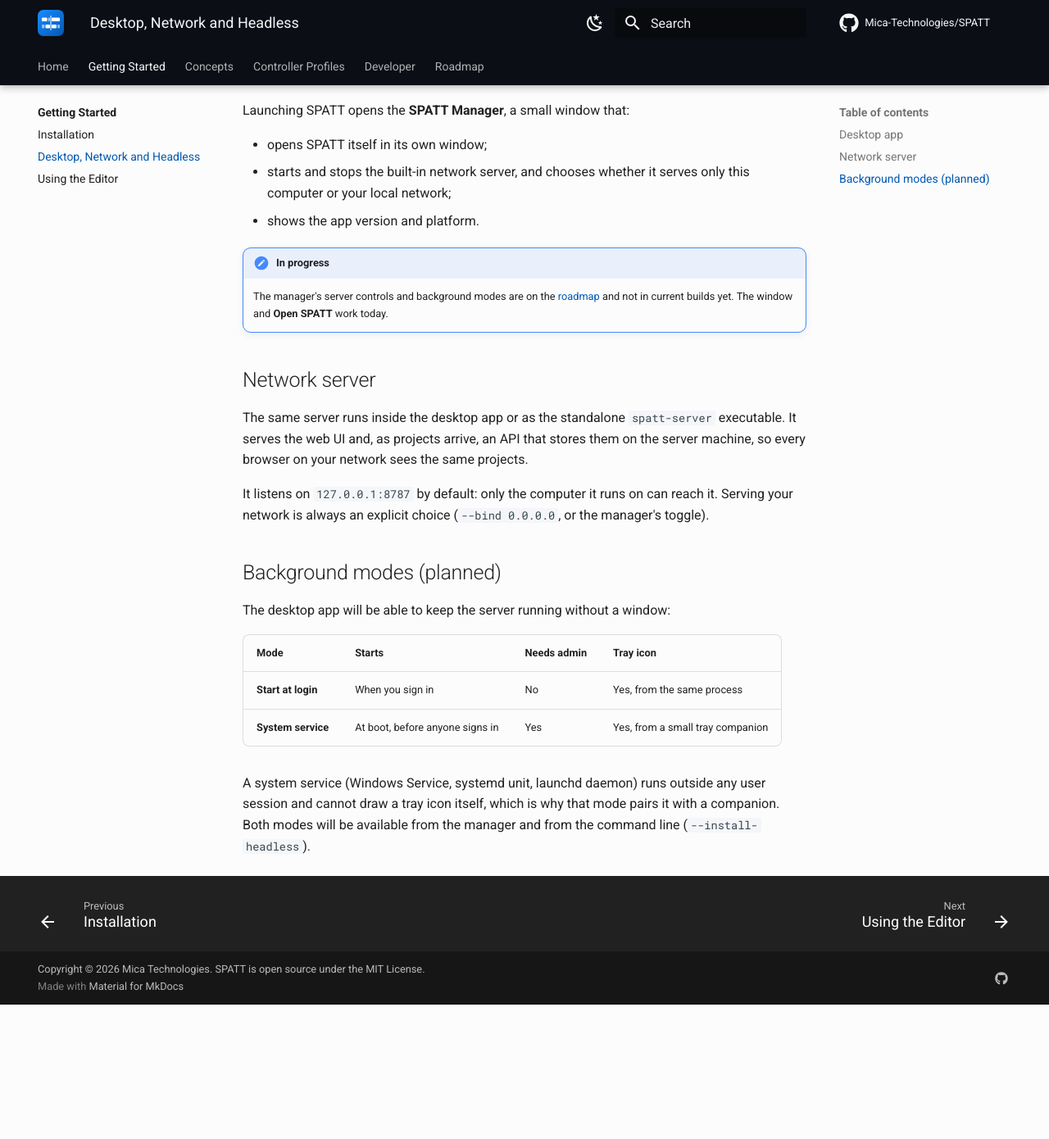
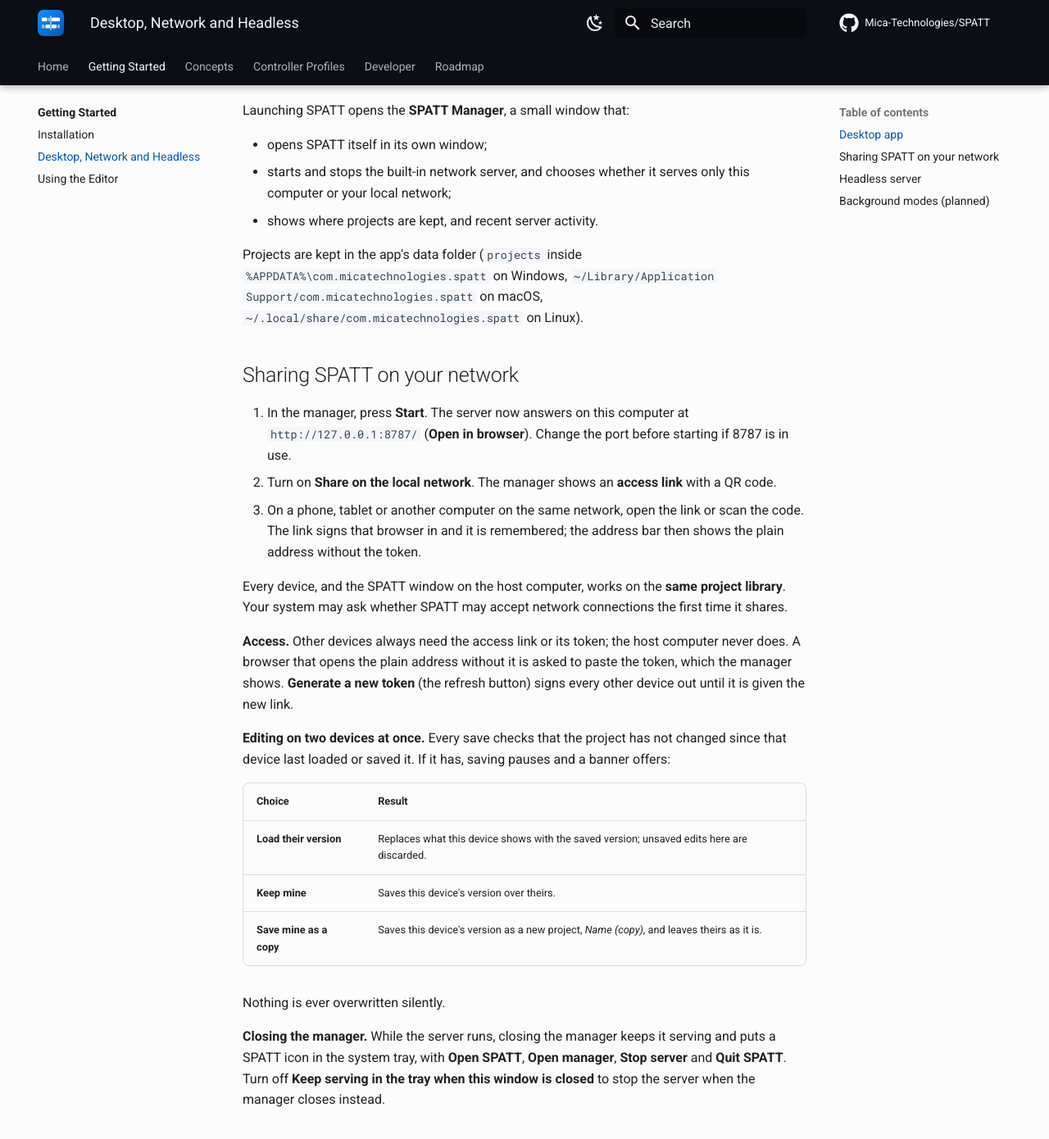
Before and after one commit to Mica-Technologies/SPATT, an MkDocs documentation site: the page built from docs/getting-started/hosts.md, in a window 1280 px wide and 1400 px high, scrolled down 493 px. Shown: the top 1390 px of the window at 82% size. Built offline with MkDocs 1.6.1 and Material for MkDocs 9.7.7, drawn with Linux system fonts in a browser that asks for light colours; comment, search, counter and statistics services are not loaded; before the commit the page ends 1719 px from its top, so only the background shows below that; some of the changed text lies outside the part shown.

Commit message:
Document network sharing, the headless server and the server API
Co-Authored-By: Claude Opus 5 (1M context) <noreply@anthropic.com>

````diff
--- a/docs/getting-started/hosts.md
+++ b/docs/getting-started/hosts.md
@@ -19,20 +19,84 @@ Launching SPATT opens the **SPATT Manager**, a small window that:
 - opens SPATT itself in its own window;
 - starts and stops the built-in network server, and chooses whether it serves only this computer
   or your local network;
-- shows the app version and platform.
+- shows where projects are kept, and recent server activity.
 
-!!! note "In progress"
-    The manager's server controls and background modes are on the [roadmap](../roadmap.md) and
-    not in current builds yet. The window and **Open SPATT** work today.
+Projects are kept in the app's data folder (`projects` inside `%APPDATA%\com.micatechnologies.spatt`
+on Windows, `~/Library/Application Support/com.micatechnologies.spatt` on macOS,
+`~/.local/share/com.micatechnologies.spatt` on Linux).
 
-## Network server
+## Sharing SPATT on your network
 
-The same server runs inside the desktop app or as the standalone `spatt-server` executable. It
-serves the web UI and, as projects arrive, an API that stores them on the server machine, so
-every browser on your network sees the same projects.
+1. In the manager, press **Start**. The server now answers on this computer at
+   `http://127.0.0.1:8787/` (**Open in browser**). Change the port before starting if 8787 is in
+   use.
+2. Turn on **Share on the local network**. The manager shows an **access link** with a QR code.
+3. On a phone, tablet or another computer on the same network, open the link or scan the code.
+   The link signs that browser in and it is remembered; the address bar then shows the plain
+   address without the token.
 
-It listens on `127.0.0.1:8787` by default: only the computer it runs on can reach it. Serving
-your network is always an explicit choice (`--bind 0.0.0.0`, or the manager's toggle).
+Every device, and the SPATT window on the host computer, works on the **same project library**.
+Your system may ask whether SPATT may accept network connections the first time it shares.
+
+**Access.** Other devices always need the access link or its token; the host computer never
+does. A browser that opens the plain address without it is asked to paste the token, which the
+manager shows. **Generate a new token** (the refresh button) signs every other device out until
+it is given the new link.
+
+**Editing on two devices at once.** Every save checks that the project has not changed since
+that device last loaded or saved it. If it has, saving pauses and a banner offers:
+
+| Choice | Result |
+|---|---|
+| **Load their version** | Replaces what this device shows with the saved version; unsaved edits here are discarded. |
+| **Keep mine** | Saves this device's version over theirs. |
+| **Save mine as a copy** | Saves this device's version as a new project, *Name (copy)*, and leaves theirs as it is. |
+
+Nothing is ever overwritten silently.
+
+**Closing the manager.** While the server runs, closing the manager keeps it serving and puts a
+SPATT icon in the system tray, with **Open SPATT**, **Open manager**, **Stop server** and **Quit
+SPATT**. Turn off **Keep serving in the tray when this window is closed** to stop the server when
+the manager closes instead.
+
+## Headless server
+
+`spatt-server` is the same server without a window, for an always-on machine (a home server, a
+Raspberry Pi, a NAS) or a Linux box without a desktop. Download it from the
+[release page](installation.md) and run it:
+
+```bash
+spatt-server                          # this computer only, http://127.0.0.1:8787/
+spatt-server --bind 0.0.0.0           # your network; prints an access link with a new token
+spatt-server --config spatt-server.toml
+```
+
+| Flag | Config key | Default |
+|---|---|---|
+| `--bind <ip>` | `bind` | `127.0.0.1` (this computer only) |
+| `--port <n>` | `port` | `8787` |
+| `--data <folder>` | `data_dir` | the desktop app's data folder for this user; projects go in `<folder>/projects` |
+| `--token <token>` | `token` | none; generated for the run when binding to the network |
+| `--config <file>` | | none |
+
+Flags override the file. A token must be at least 16 letters, digits, `-` or `_`. Without a
+configured token, binding to the network generates a new one at every start, so set `token` in
+the config file to keep links working across restarts:
+
+```toml
+bind = "0.0.0.0"
+port = 8787
+data_dir = "/srv/spatt"
+token = "replace-with-a-long-random-string"
+```
+
+The server logs the projects folder, the access link and every API request (never the token).
+Stop it with ++ctrl+c++. Running it as a background service is described under
+[Background modes](#background-modes-planned).
+
+!!! warning "Home networks only"
+    The server speaks plain HTTP and is meant for a trusted local network. Do not expose it to the
+    internet.
 
 ## Background modes (planned)
 
--- a/mkdocs.yml
+++ b/mkdocs.yml
@@ -116,5 +116,6 @@ nav:
       - Building from Source: developer/building.md
       - Architecture: developer/architecture.md
       - Project File Format: developer/project-format.md
+      - Server API: developer/server-api.md
       - Releases and Versioning: developer/releases.md
   - Roadmap: roadmap.md
````
Also changed, not shown: CLAUDE.md (+16 -7 lines), README.md (+3 -3 lines), docs/developer/building.md (+14 -6 lines), docs/developer/server-api.md (added, +52 -0 lines), docs/roadmap.md (+3 -2 lines).
